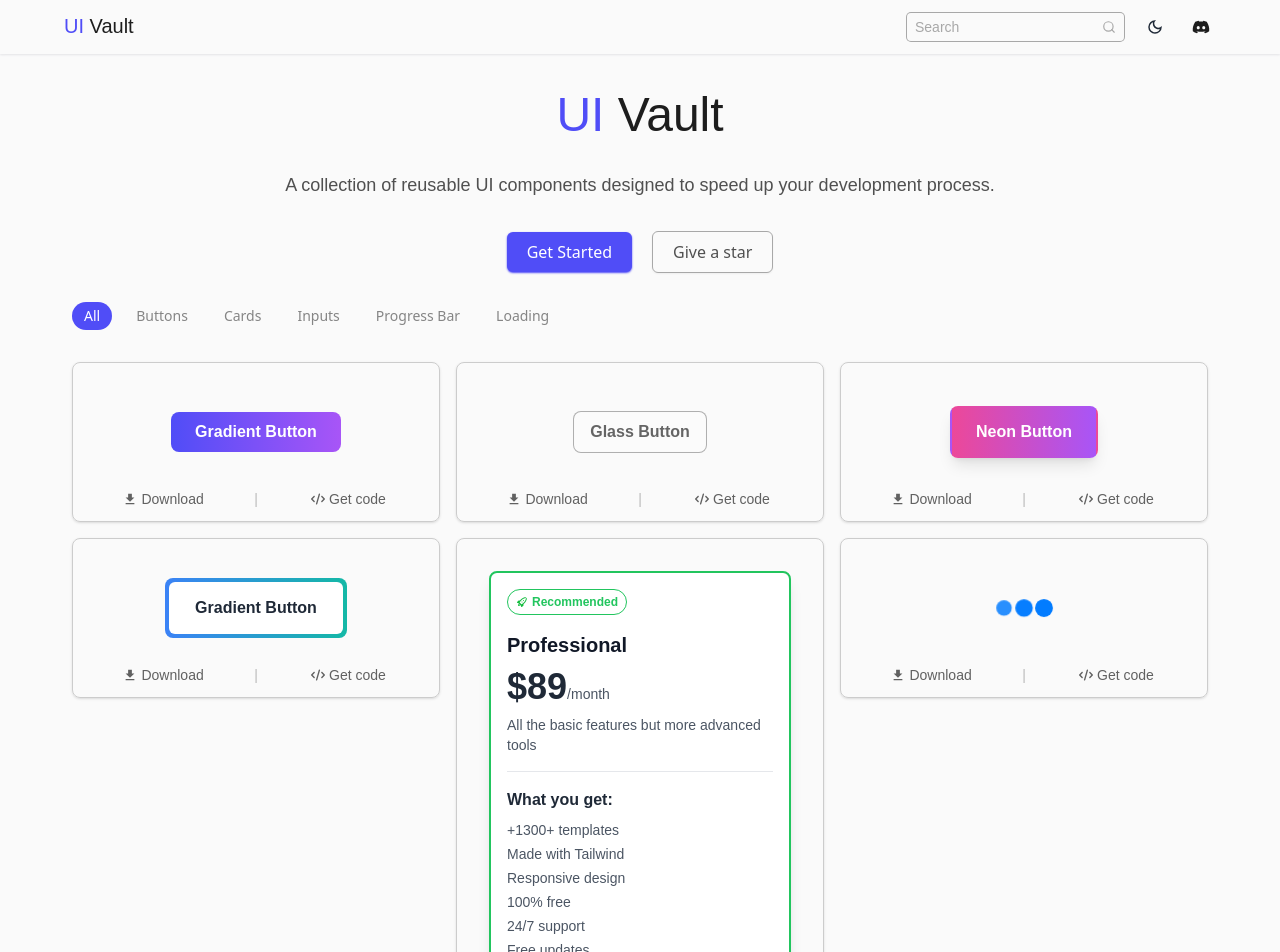
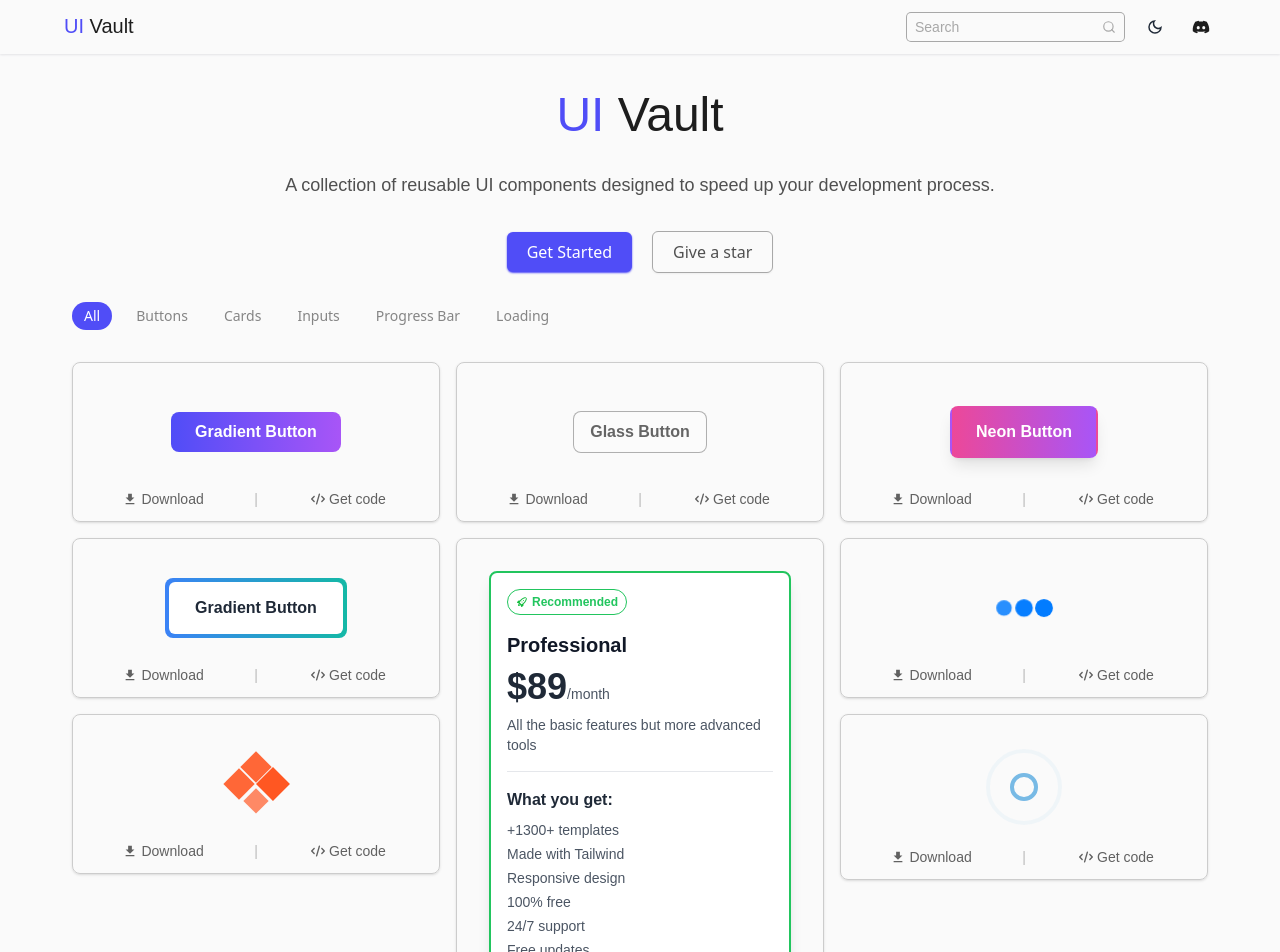
Before and after one commit to fizzycoding/UI-Vault, a React (Vite) app: page / in a window 1280 px wide. Shown: the top 952 px of the page. Built offline with nearby package versions, Linux system fonts and the light colour scheme; a web font is replaced by a local one.

Commit message:
Some more loading component

```diff
--- a/src/components/data/loading.js
+++ b/src/components/data/loading.js
@@ -1,3 +1,5 @@
 import PulsingDots from "../loading/PulsingDots.js";
+import SquareLoading from "../loading/SquareLoading.js";
+import RippleLoader from "../loading/RippleLoader.js";
 
-export const loadings = [PulsingDots];
+export const loadings = [PulsingDots, SquareLoading, RippleLoader];
--- /dev/null
+++ b/src/components/loading/Preview/RippleLoader.jsx
@@ -0,0 +1,13 @@
+import React from 'react';
+import styles from '../styles/RippleLoader.module.css';
+
+const RippleLoader = () => {
+  return (
+    <div className={styles.rippleLoader}>
+      <div></div>
+      <div></div>
+    </div>
+  );
+};
+
+export default RippleLoader;
--- /dev/null
+++ b/src/components/loading/Preview/SquareLoading.jsx
@@ -0,0 +1,13 @@
+import styles from "../styles/SquareLoading.module.css";
+function SquareLoading() {
+  return (
+    <div className={styles.loadingSquares}>
+      <div></div>
+      <div></div>
+      <div></div>
+      <div></div>
+    </div>
+  );
+}
+
+export default SquareLoading;
--- a/src/components/loading/PulsingDots.js
+++ b/src/components/loading/PulsingDots.js
@@ -1,6 +1,6 @@
 import preview from "./Preview/PulsingDots";
 
-const NeonButton = {
+const Component = {
   title: "PulsingDots",
   type: "loading",
   preview,
@@ -52,4 +52,4 @@ const NeonButton = {
   downloadLink: "https://google.com/",
 };
 
-export default NeonButton;
+export default Component;
--- /dev/null
+++ b/src/components/loading/RippleLoader.js
@@ -0,0 +1,54 @@
+import preview from "./Preview/RippleLoader";
+
+const Component = {
+  title: "RippleLoading",
+  type: "loading",
+  preview,
+  codes: {
+    html: {
+      code: `<div class="ripple-loader">
+  <div></div>
+  <div></div>
+</div>`,
+      type: "xml",
+    },
+    css: {
+      code: `.ripple-loader {
+  position: relative;
+  width: 80px;
+  height: 80px;
+  display: flex;
+  justify-content: center;
+  align-items: center;
+}
+
+.ripple-loader div {
+  position: absolute;
+  border: 4px solid #3498db;
+  border-radius: 50%;
+  animation: ripple 1.5s infinite;
+}
+
+.ripple-loader div:nth-child(2) {
+  animation-delay: 0.75s;
+}
+
+@keyframes ripple {
+  0% {
+    width: 0;
+    height: 0;
+    opacity: 1;
+  }
+  100% {
+    width: 80px;
+    height: 80px;
+    opacity: 0;
+  }
+}`,
+      type: "css",
+    },
+  },
+  downloadLink: "https://google.com/",
+};
+
+export default Component;
--- /dev/null
+++ b/src/components/loading/SquareLoading.js
@@ -0,0 +1,60 @@
+import preview from "./Preview/SquareLoading";
+
+const Component = {
+  title: "SquareLoading",
+  type: "loading",
+  preview,
+  codes: {
+    html: {
+      code: `<div class="loading-squares">
+  <div></div>
+  <div></div>
+  <div></div>
+  <div></div>
+</div>`,
+      type: "xml",
+    },
+    css: {
+      code: `.loading-squares {
+  display: grid;
+  grid-template-columns: repeat(2, 16px);
+  gap: 8px;
+  transform: rotate(45deg);
+}
+
+.loading-squares div {
+  width: 16px;
+  height: 16px;
+  background-color: #ff5722;
+  animation: scaleBounce 1.2s infinite ease-in-out;
+}
+
+.loading-squares div:nth-child(2) {
+  animation-delay: 0.2s;
+}
+
+.loading-squares div:nth-child(3) {
+  animation-delay: 0.4s;
+}
+
+.loading-squares div:nth-child(4) {
+  animation-delay: 0.6s;
+}
+
+@keyframes scaleBounce {
+  0%, 100% {
+    transform: scale(1);
+    opacity: 0.6;
+  }
+  50% {
+    transform: scale(1.5);
+    opacity: 1;
+  }
+}`,
+      type: "css",
+    },
+  },
+  downloadLink: "https://google.com/",
+};
+
+export default Component;
--- /dev/null
+++ b/src/components/loading/styles/RippleLoader.module.css
@@ -0,0 +1,32 @@
+.rippleLoader {
+  position: relative;
+  width: 80px;
+  height: 80px;
+  display: flex;
+  justify-content: center;
+  align-items: center;
+}
+
+.rippleLoader div {
+  position: absolute;
+  border: 4px solid #3498db;
+  border-radius: 50%;
+  animation: ripple 1.5s infinite;
+}
+
+.rippleLoader div:nth-child(2) {
+  animation-delay: 0.75s;
+}
+
+@keyframes ripple {
+  0% {
+    width: 0;
+    height: 0;
+    opacity: 1;
+  }
+  100% {
+    width: 80px;
+    height: 80px;
+    opacity: 0;
+  }
+}
--- /dev/null
+++ b/src/components/loading/styles/SquareLoading.module.css
@@ -0,0 +1,36 @@
+.loadingSquares {
+  display: grid;
+  grid-template-columns: repeat(2, 16px);
+  gap: 8px;
+  transform: rotate(45deg);
+}
+
+.loadingSquares div {
+  width: 16px;
+  height: 16px;
+  background-color: #ff5722;
+  animation: scaleBounce 1.2s infinite ease-in-out;
+}
+
+.loadingSquares div:nth-child(2) {
+  animation-delay: 0.2s;
+}
+
+.loadingSquares div:nth-child(3) {
+  animation-delay: 0.4s;
+}
+
+.loadingSquares div:nth-child(4) {
+  animation-delay: 0.6s;
+}
+
+@keyframes scaleBounce {
+  0%, 100% {
+    transform: scale(1);
+    opacity: 0.6;
+  }
+  50% {
+    transform: scale(1.5);
+    opacity: 1;
+  }
+}
```
Also changed, not shown: 1 other file (tests, documents, lock files or other folders).
